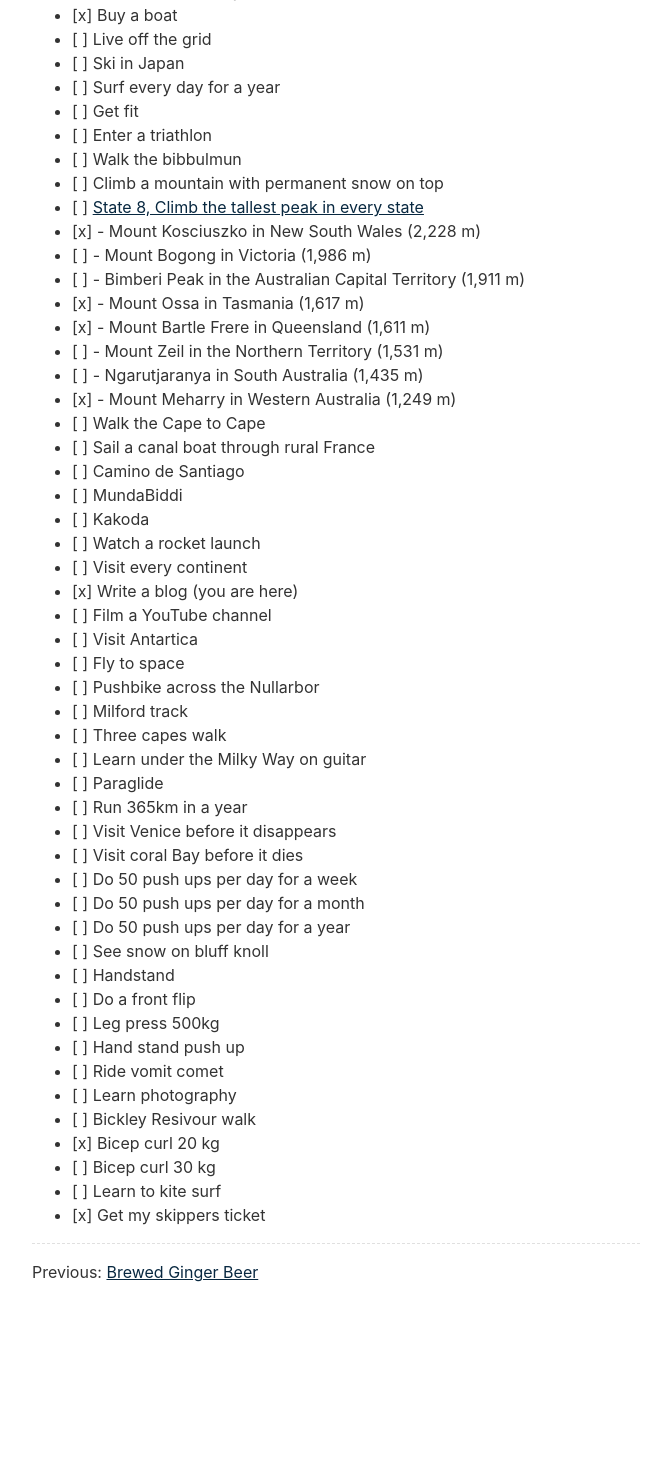
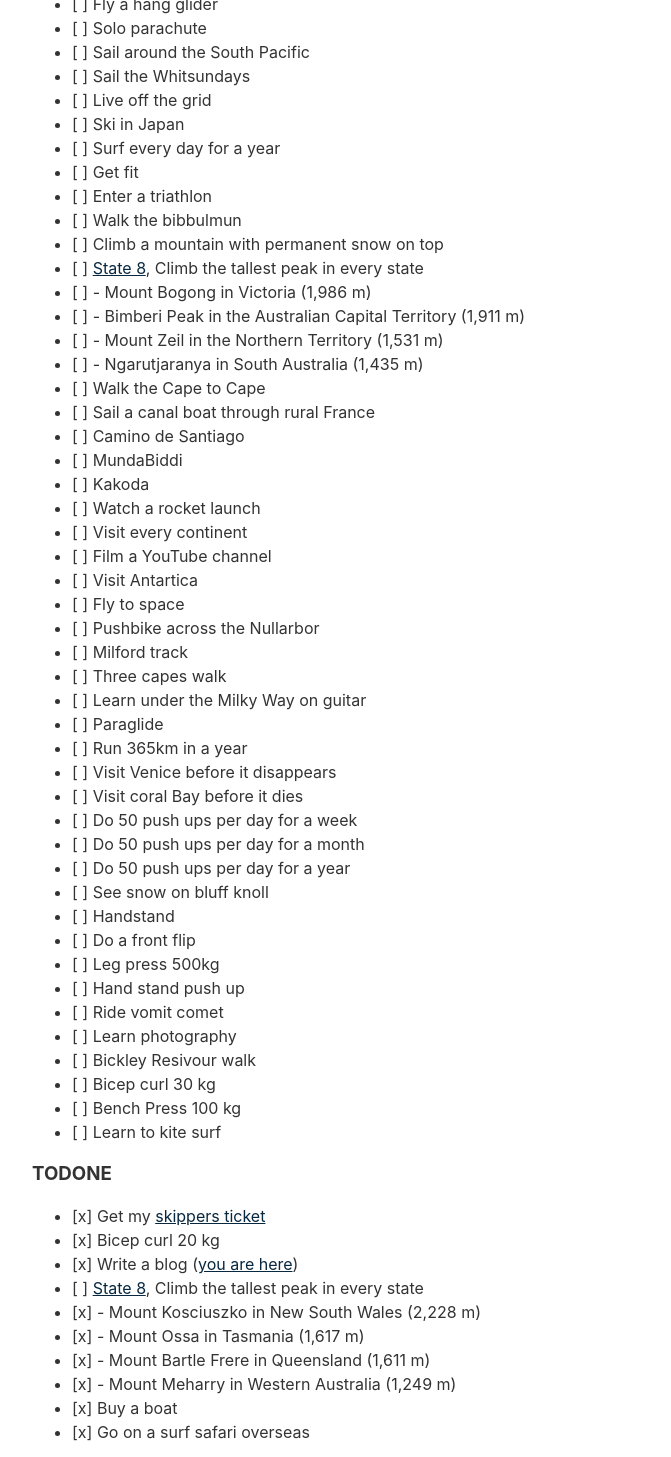
Before and after one commit to eggplantpasta/eggplantpasta.github.io, an Eleventy site: page content/blog/2023-07-10-decade-of-awesome.md in a window 1280 px wide. Shown: the part 663-2120 px from the top of the page, without its empty margins (304-975 px from the left). Before the commit the page ends 1995 px from the top, so only its background shows below. Built offline with nearby package versions, Linux system fonts and the light colour scheme; Eleventy itself is replaced by a stand-in of ours; files that its build step writes are made by us from their sources; what markdown-it-task-lists would draw is missing.

Commit message:
Update the list

```diff
--- a/content/blog/2023-07-10-decade-of-awesome.md
+++ b/content/blog/2023-07-10-decade-of-awesome.md
@@ -12,9 +12,13 @@ tags:
 
 In 2018, before I turned 50, my long time mate Danni talked to me about how the decade of our 50's was the last chance to do some really active things before our body starts limiting us. I took it on board and vowed to make this decade of my 50's the most awesome so far.
 
-I made some lists. I'm ticking things off. The list keeps growing faster than I'll ever be able to finish - but that's a good thing. I'm having fun.
+I made some lists. [I'm ticking things off](#todone). The list keeps growing faster than I'll ever be able to finish - but that's a good thing. I'm having fun.
 
 ## The List (so far)
+
+Things I'm [doing](#todo) and things I've [done](#todone).
+
+### TODO
 
 - [ ] Build a boat
 - [ ] Drive around Australia
@@ -27,7 +31,6 @@ I made some lists. I'm ticking things off. The list keeps growing faster than I'
 - [ ] Solo parachute
 - [ ] Sail around the South Pacific
 - [ ] Sail the Whitsundays
-- [x] Buy a boat
 - [ ] Live off the grid
 - [ ] Ski in Japan
 - [ ] Surf every day for a year
@@ -35,15 +38,11 @@ I made some lists. I'm ticking things off. The list keeps growing faster than I'
 - [ ] Enter a triathlon
 - [ ] Walk the bibbulmun
 - [ ] Climb a mountain with permanent snow on top
-- [ ] [State 8, Climb the tallest peak in every state](https://en.wikipedia.org/wiki/State_8)
-- [x] - Mount Kosciuszko in New South Wales (2,228 m)
+- [ ] [State 8](https://en.wikipedia.org/wiki/State_8), Climb the tallest peak in every state
 - [ ] - Mount Bogong in Victoria (1,986 m)
 - [ ] - Bimberi Peak in the Australian Capital Territory (1,911 m)
-- [x] - Mount Ossa in Tasmania (1,617 m)
-- [x] - Mount Bartle Frere in Queensland (1,611 m)
 - [ ] - Mount Zeil in the Northern Territory (1,531 m)
 - [ ] - Ngarutjaranya in South Australia (1,435 m)
-- [x] - Mount Meharry in Western Australia (1,249 m)
 - [ ] Walk the Cape to Cape
 - [ ] Sail a canal boat through rural France
 - [ ] Camino de Santiago
@@ -51,7 +50,6 @@ I made some lists. I'm ticking things off. The list keeps growing faster than I'
 - [ ] Kakoda
 - [ ] Watch a rocket launch
 - [ ] Visit every continent
-- [x] Write a blog (you are here)
 - [ ] Film a YouTube channel
 - [ ] Visit Antartica
 - [ ] Fly to space
@@ -74,7 +72,19 @@ I made some lists. I'm ticking things off. The list keeps growing faster than I'
 - [ ] Ride vomit comet
 - [ ] Learn photography
 - [ ] Bickley Resivour walk
+- [ ] Bicep curl 30 kg
+- [ ] Bench Press 100 kg
+- [ ] Learn to kite surf
+
+### TODONE
+
+- [x] Get my [skippers ticket](https://efyc.com.au/power-boating-courses/)
 - [x] Bicep curl 20 kg
-- [ ] Bicep curl 30 kg
-- [ ] Learn to kite surf
-- [x] Get my skippers ticket
+- [x] Write a blog ([you are here](https://eggplantpasta.github.io/))
+- [ ] [State 8](https://en.wikipedia.org/wiki/State_8), Climb the tallest peak in every state
+- [x] - Mount Kosciuszko in New South Wales (2,228 m)
+- [x] - Mount Ossa in Tasmania (1,617 m)
+- [x] - Mount Bartle Frere in Queensland (1,611 m)
+- [x] - Mount Meharry in Western Australia (1,249 m)
+- [x] Buy a boat
+- [x] Go on a surf safari overseas
```
